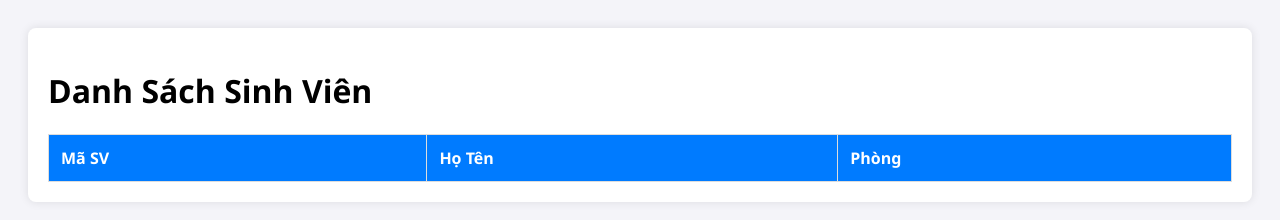
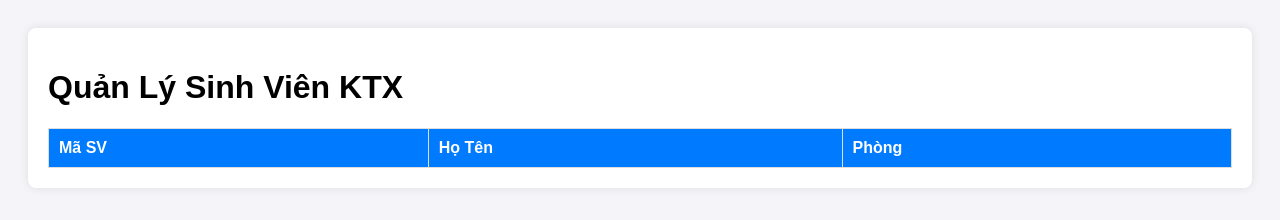
Before and after one commit to phucthanh2210/Quan_ly_KTX, a website: page public/index.html in a window 1280 px wide. Drawn offline with Linux system fonts and the light colour scheme; no server answers.

Commit message:
Cap nhat code moi nhat cho du an

```diff
--- a/package.json
+++ b/package.json
@@ -2,6 +2,9 @@
   "name": "quan-ly-ktx",
   "version": "1.0.0",
   "main": "server.js",
+  "scripts": {
+    "start": "node server.js"
+  },
   "dependencies": {
     "cors": "^2.8.5",
     "dotenv": "^16.4.5",
--- a/public/index.html
+++ b/public/index.html
@@ -2,12 +2,12 @@
 <html lang="vi">
   <head>
     <meta charset="UTF-8" />
+    <title>Quản Lý KTX</title>
     <link rel="stylesheet" href="style.css" />
-    <title>Quản Lý Ký Túc Xá</title>
   </head>
   <body>
     <div class="container">
-      <h1>Danh Sách Sinh Viên</h1>
+      <h1>Quản Lý Sinh Viên KTX</h1>
       <table id="svTable">
         <thead>
           <tr>
--- a/public/script.js
+++ b/public/script.js
@@ -1,4 +1,3 @@
-document.addEventListener("DOMContentLoaded", () => {
 fetch("/api/sinhvien")
   .then((res) => res.json())
   .then((data) => {
@@ -14,6 +13,4 @@ document.addEventListener("DOMContentLoaded", () => {
         `,
       )
       .join("");
-    })
-    .catch((err) => console.error("Lỗi tải dữ liệu:", err));
   });
--- a/public/style.css
+++ b/public/style.css
@@ -1,10 +1,10 @@
 body {
-  font-family: "Segoe UI", sans-serif;
+  font-family: Arial;
   background: #f4f4f9;
   padding: 20px;
 }
 .container {
-  background: white;
+  background: #fff;
   padding: 20px;
   border-radius: 8px;
   box-shadow: 0 0 10px rgba(0, 0, 0, 0.1);
@@ -12,15 +12,15 @@ body {
 table {
   width: 100%;
   border-collapse: collapse;
-  margin-top: 20px;
+  margin-top: 15px;
 }
 th,
 td {
   border: 1px solid #ddd;
-  padding: 12px;
+  padding: 10px;
   text-align: left;
 }
 th {
-  background-color: #007bff;
+  background: #007bff;
   color: white;
 }
```
Also changed, not shown: server.js (+4 -5 lines). Lines whose indentation alone changed are shown as unchanged.
